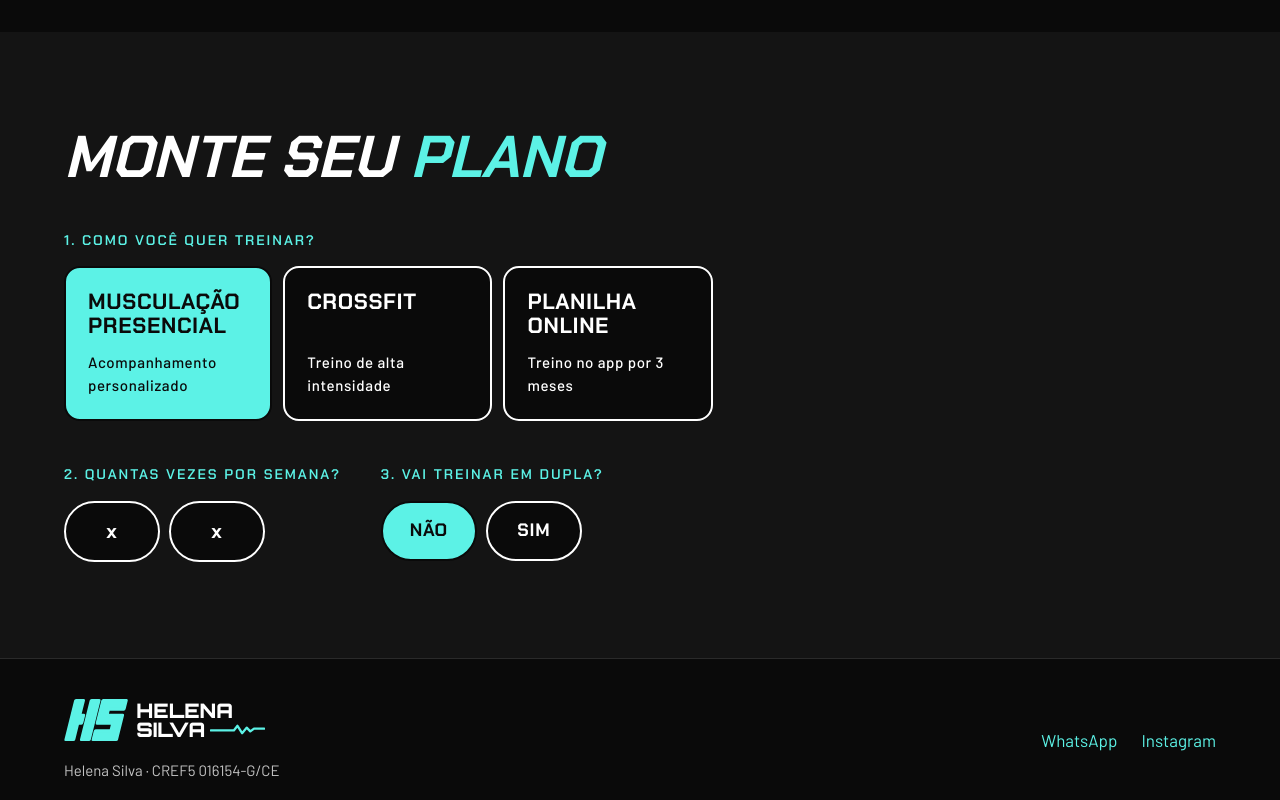
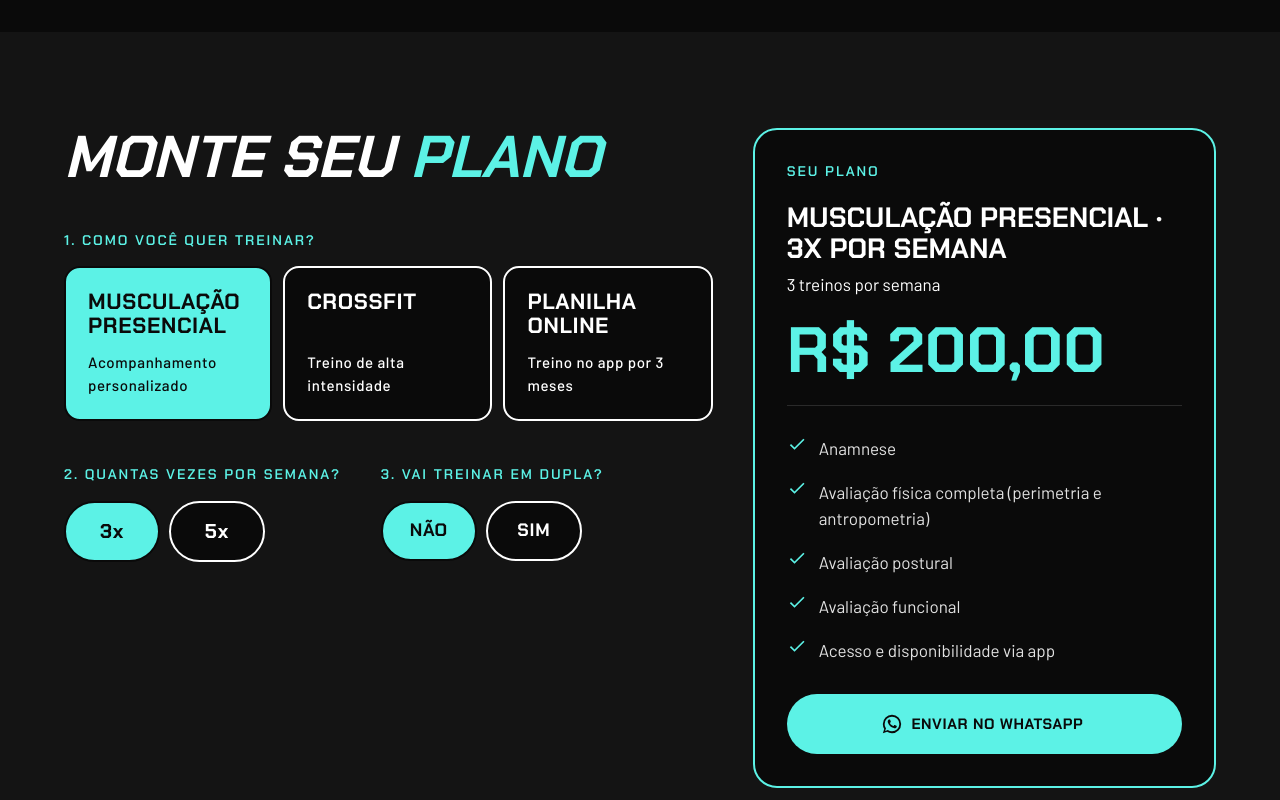
Before and after one commit to Gessyca-Oliveira/helena-personal, a React (Vite) app: page / in a window 1280 px wide. Shown: the part 840-1640 px from the top of the page. Built offline with nearby package versions, Linux system fonts and the light colour scheme.

Commit message:
feat: envio de planos no wpp

```diff
--- a/src/features/plan-builder/PlanBuilder.jsx
+++ b/src/features/plan-builder/PlanBuilder.jsx
@@ -20,7 +20,7 @@ const pillSx = {
   fontSize: '1.25rem',
 };
 
-export default function PlanBuilder({ selection, plan, onModalityChange, onTimesChange, onDuoChange }) {
+export default function PlanBuilder({ selection, plan, onModalityChange, ondaysChange, onDuoChange }) {
   return (
     <Stack spacing={5.5}>
       <Typography variant="h2" id="titulo-monte">
@@ -59,13 +59,13 @@ export default function PlanBuilder({ selection, plan, onModalityChange, onTimes
             <StepTitle id="passo-2">2. Quantas vezes por semana?</StepTitle>
             <ToggleButtonGroup
               exclusive
-              value={selection.times}
-              onChange={(_, times) => times && onTimesChange(times)}
+              value={selection.days}
+              onChange={(_, days) => days && ondaysChange(days)}
               aria-labelledby="passo-2"
               sx={{ display: 'flex', flexWrap: 'wrap', gap: 1.25 }}
             >
               {plan.options.map((o) => (
-                <ToggleButton key={o.times} value={o.times} sx={pillSx}>{o.times}x</ToggleButton>
+                <ToggleButton key={o.days} value={o.days} sx={pillSx}>{o.days}x</ToggleButton>
               ))}
             </ToggleButtonGroup>
           </Box>
--- a/src/features/plan-builder/PlanBuilderSection.jsx
+++ b/src/features/plan-builder/PlanBuilderSection.jsx
@@ -1,9 +1,10 @@
 import { Box, Container } from '@mui/material';
 import { usePlanSelection } from './usePlanSelection';
 import PlanBuilder from './PlanBuilder';
+import PlanSummary from './PlanSumary';
 
 export default function PlanBuilderSection() {
-  const { selection, summary, setModality, setTimes, setDuo } = usePlanSelection();
+  const { selection, summary, setModality, setdays, setDuo } = usePlanSelection();
 
   return (
     <Box component="section" id="monte" aria-labelledby="titulo-monte" sx={{ bgcolor: 'background.paper', py: { xs: 8, md: 12 } }}>
@@ -15,9 +16,10 @@ export default function PlanBuilderSection() {
           selection={selection}
           plan={summary.plan}
           onModalityChange={setModality}
-          onTimesChange={setTimes}
+          ondaysChange={setdays}
           onDuoChange={setDuo}
         />
+        <PlanSummary summary={summary} />
       </Container>
     </Box>
   );
--- /dev/null
+++ b/src/features/plan-builder/PlanSumary.jsx
@@ -0,0 +1,52 @@
+import { Box, Button, List, ListItem, ListItemIcon, ListItemText, Paper, Typography } from '@mui/material';
+import CheckIcon from '@mui/icons-material/Check';
+import WhatsAppIcon from '@mui/icons-material/WhatsApp';
+
+export default function PlanSummary({ summary }) {
+  return (
+    <Paper
+      component="aside"
+      aria-labelledby="titulo-resumo"
+      elevation={0}
+      sx={{
+        bgcolor: 'background.default', border: 2, borderColor: 'primary.main', borderRadius: '24px',
+        p: { xs: 3, md: 4 }, display: 'flex', flexDirection: 'column', gap: 2.75,
+        position: { md: 'sticky' }, top: { md: 24 },
+      }}
+    >
+      <Typography variant="overline" component="p" color="primary">Seu plano</Typography>
+      <Box aria-live="polite" sx={{ display: 'flex', flexDirection: 'column', gap: 2.75 }}>
+        <Box>
+          <Typography variant="h3" component="h3" id="titulo-resumo" sx={{ fontSize: '1.75rem' }}>{summary.title}</Typography>
+          <Typography color="text.secondary" sx={{ mt: 0.75 }}>{summary.period}</Typography>
+        </Box>
+        <Typography variant="h4" component="p" color="primary" sx={{ fontSize: { xs: '3rem', md: '4rem' } }}>
+          {summary.price}
+        </Typography>
+        {summary.includes.length > 0 && (
+          <List disablePadding sx={{ borderTop: 1, borderColor: 'divider', pt: 2.5 }}>
+            {summary.includes.map((item) => (
+              <ListItem key={item} disableGutters sx={{ py: 0.6, alignItems: 'flex-start' }}>
+                <ListItemIcon sx={{ minWidth: 32, mt: 0.4 }}>
+                  <CheckIcon color="primary" fontSize="small" />
+                </ListItemIcon>
+                <ListItemText primary={item} slotProps={{ primary: { sx: { color: '#E2E2E2' } } }} />
+              </ListItem>
+            ))}
+          </List>
+        )}
+      </Box>
+      <Button
+        variant="contained"
+        size="large"
+        href={summary.link}
+        target="_blank"
+        rel="noopener noreferrer"
+        startIcon={<WhatsAppIcon />}
+        sx={{ minHeight: 60 }}
+      >
+        Enviar no WhatsApp
+      </Button>
+    </Paper>
+  );
+}
--- a/src/features/plan-builder/getPlanSummary.js
+++ b/src/features/plan-builder/getPlanSummary.js
@@ -1,7 +1,7 @@
 import { formatPrice } from '../../utils/formatPrice';
 import { whatsappLink } from '../../utils/whatsapp';
 
-export function getPlanSummary({ modality, times, duo }, modalities) {
+export function getPlanSummary({ modality, days, duo }, modalities) {
   const plan = modalities.find((m) => m.id === modality) ?? modalities[0];
 
   if (!plan.options) {
@@ -17,16 +17,16 @@ export function getPlanSummary({ modality, times, duo }, modalities) {
     };
   }
 
-  const option = plan.options.find((o) => o.times === times) ?? plan.options[0];
+  const option = plan.options.find((o) => o.days === days) ?? plan.options[0];
   const withDuo = plan.allowsDuo && duo;
-  const frequency = `${option.times}x por semana`;
+  const frequency = `${option.days}x por semana`;
   const includes = withDuo ? [...plan.includes, 'Atendimento em dupla no mesmo horário'] : plan.includes;
   const message = `Olá Helena! Tenho interesse em ${plan.label}, ${frequency}${withDuo ? ', em dupla' : ''}.`;
 
   return {
     plan,
     title: `${plan.label} · ${frequency}`,
-    period: `${option.times} ${option.times === 1 ? 'treino' : 'treinos'} por semana${withDuo ? ', em dupla' : ''}`,
+    period: `${option.days} ${option.days === 1 ? 'treino' : 'treinos'} por semana${withDuo ? ', em dupla' : ''}`,
     price: formatPrice(option.price),
     includes,
     message,
--- a/src/features/plan-builder/usePlanSelection.js
+++ b/src/features/plan-builder/usePlanSelection.js
@@ -2,7 +2,7 @@ import { useState } from 'react';
 import { MODALITIES } from '../../config/plans';
 import { getPlanSummary } from './getPlanSummary';
 
-const INITIAL = { modality: 'musculacao', times: 3, duo: false };
+const INITIAL = { modality: 'musculacao', days: 3, duo: false };
 
 export function usePlanSelection() {
   const [selection, setSelection] = useState(INITIAL);
@@ -12,19 +12,19 @@ export function usePlanSelection() {
     if (!next) return;
     setSelection((prev) => ({
       modality: id,
-      times: next.options?.some((o) => o.times === prev.times) ? prev.times : next.options?.[0].times,
+      days: next.options?.some((o) => o.days === prev.days) ? prev.days : next.options?.[0].days,
       duo: next.allowsDuo ? prev.duo : false,
     }));
   };
 
-  const setTimes = (times) => setSelection((prev) => ({ ...prev, times }));
+  const setdays = (days) => setSelection((prev) => ({ ...prev, days }));
   const setDuo = (duo) => setSelection((prev) => ({ ...prev, duo }));
 
   return {
     selection,
     summary: getPlanSummary(selection, MODALITIES),
     setModality,
-    setTimes,
+    setdays,
     setDuo,
   };
 }
```
